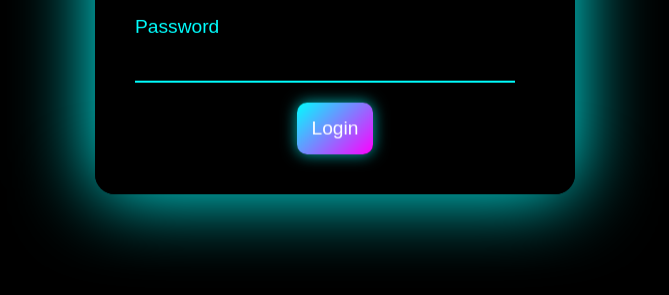
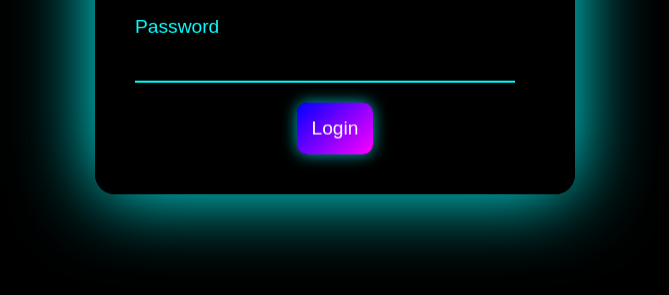
Before and after one commit to arfirizki0402/BetaKuisUph, a plain HTML site: page index.html in a window 1280 px wide. Shown: the part 411-706 px from the top of the page, without its empty margins (305-974 px from the left). Drawn offline with Linux system fonts and the light colour scheme.

Commit message:
Update index.html

```diff
--- a/index.html
+++ b/index.html
@@ -109,7 +109,7 @@
         }
 
         button {
-            background: linear-gradient(135deg, #0ff, #f0f);
+            background: linear-gradient(135deg, #00f, #ff00ff);
             border: none;
             border-radius: 10px;
             color: #fff;
@@ -123,12 +123,12 @@
         }
 
         button:hover {
-            background: linear-gradient(135deg, #0cc, #d0d);
+            background: linear-gradient(135deg, #00ccff, #ff66ff);
             transform: scale(1.05);
         }
 
         button:active {
-            background: linear-gradient(135deg, #09c, #b0b);
+            background: linear-gradient(135deg, #0099cc, #cc00cc);
             transform: scale(0.95);
         }
 
```
